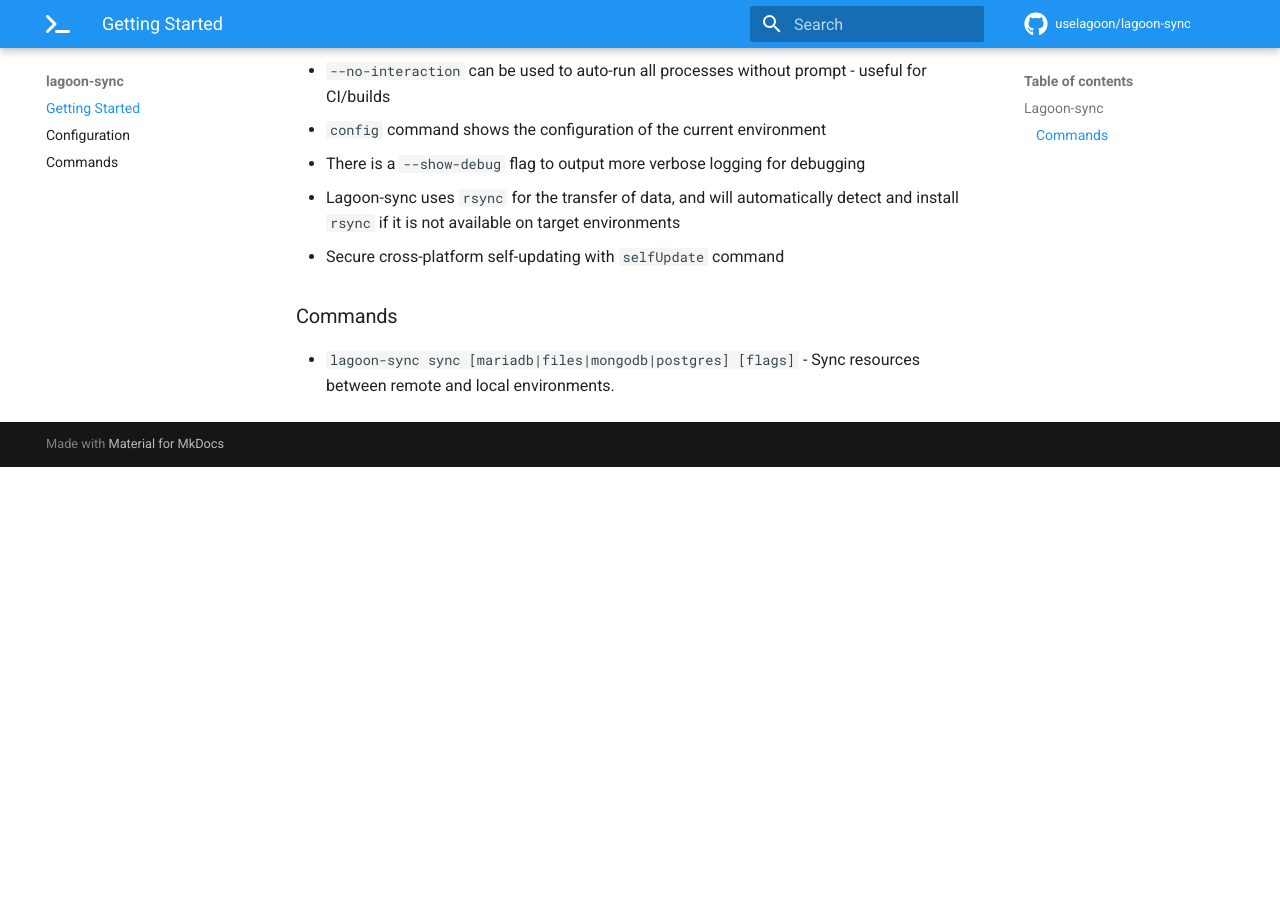
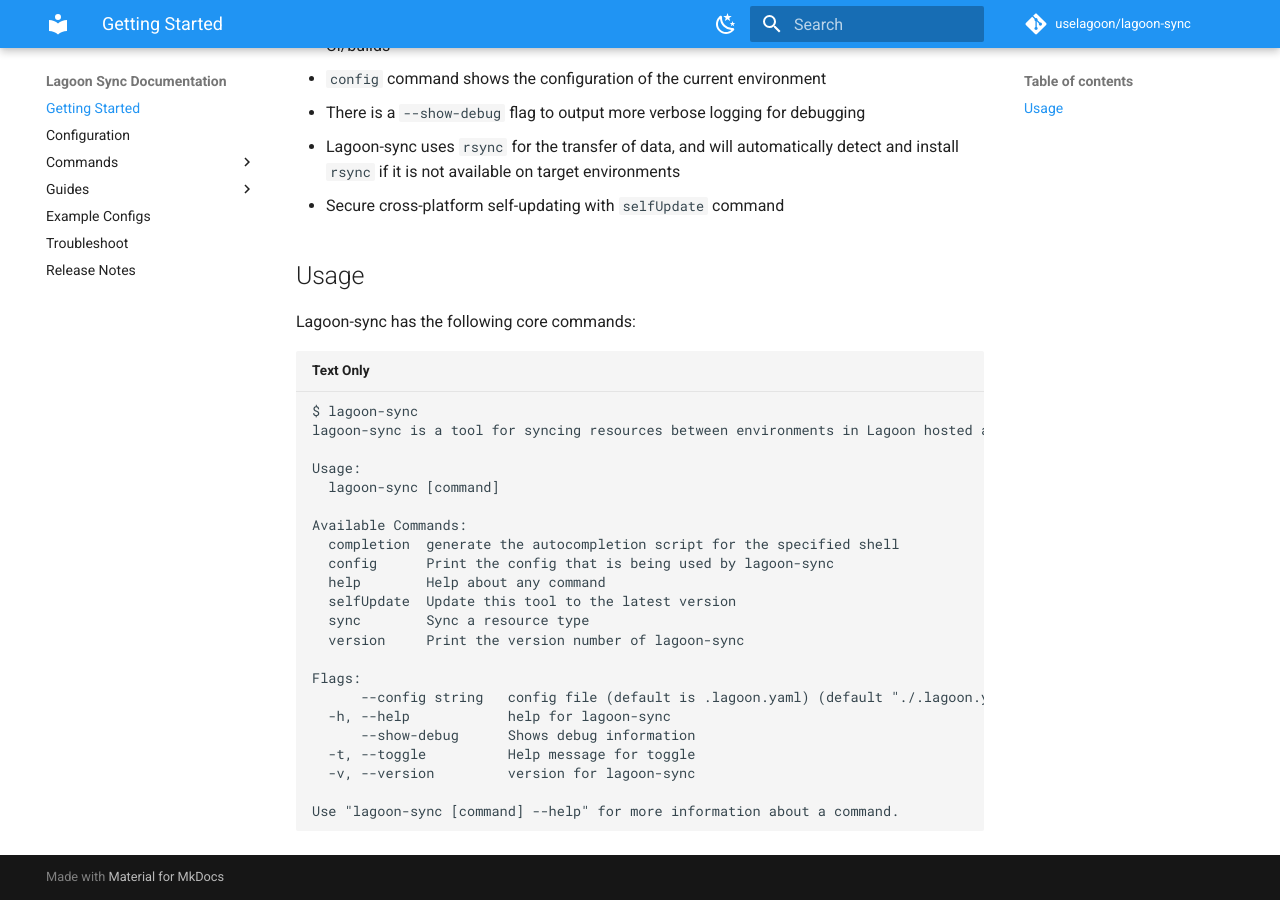
Before and after one commit to uselagoon/lagoon-sync, an MkDocs documentation site: the page built from docs/index.md, in a window 1280 px wide and 900 px high, scrolled down 534 px. Built offline with MkDocs 1.6.1 and Material for MkDocs 9.7.7, drawn with Linux system fonts in a browser that asks for light colours; comment, search, counter and statistics services are not loaded; before the commit the page ends 1001 px from its top, so only the background shows below that.

Commit message:
updating docs and mkdocs configuring

````diff
--- a/docs/index.md
+++ b/docs/index.md
@@ -16,7 +16,31 @@ Lagoon-sync offers:
 * Lagoon-sync uses `rsync` for the transfer of data, and will automatically detect and install `rsync` if it is not available on target environments
 * Secure cross-platform self-updating with `selfUpdate` command
 
+## Usage
 
-## Commands
+Lagoon-sync has the following core commands:
 
-* `lagoon-sync sync [mariadb|files|mongodb|postgres] [flags]` - Sync resources between remote and local environments.
+```
+$ lagoon-sync
+lagoon-sync is a tool for syncing resources between environments in Lagoon hosted applications. This includes files, databases, and configurations.
+
+Usage:
+  lagoon-sync [command]
+
+Available Commands:
+  completion  generate the autocompletion script for the specified shell
+  config      Print the config that is being used by lagoon-sync
+  help        Help about any command
+  selfUpdate  Update this tool to the latest version
+  sync        Sync a resource type
+  version     Print the version number of lagoon-sync
+
+Flags:
+      --config string   config file (default is .lagoon.yaml) (default "./.lagoon.yml")
+  -h, --help            help for lagoon-sync
+      --show-debug      Shows debug information
+  -t, --toggle          Help message for toggle
+  -v, --version         version for lagoon-sync
+
+Use "lagoon-sync [command] --help" for more information about a command.
+```
--- a/mkdocs.yml
+++ b/mkdocs.yml
@@ -1,32 +1,73 @@
-site_name: lagoon-sync
+site_name: Lagoon Sync Documentation
 site_url: https://uselagoon.github.io/lagoon-sync/
 repo_url: https://github.com/uselagoon/lagoon-sync/
 repo_name: uselagoon/lagoon-sync
+edit_uri: edit/main/docs
+site_author: The Lagoon Authors
+
+nav:
+  - Getting Started: index.md
+  - Configuration: config.md
+  - Commands:
+    - Overview: commands/overview.md
+    - Sync: commands/sync.md
+  - Guides:
+      - Syncing remote to local: guides/syncing-locally.md
+  - Example Configs: https://github.com/uselagoon/lagoon-sync/examples
+  - Troubleshoot: troubleshoot.md
+  - Release Notes: https://github.com/uselagoon/lagoon-sync/releases
+
 
 theme:
   name: 'material'
   palette:
-    primary: 'blue'
-    accent: 'light blue'
-  favicon: lagoon-sync-logo.png
-  icon:
-    logo: fontawesome/solid/terminal
-    repo: fontawesome/brands/github
+    # Palette toggle for light mode
+    - primary: 'blue'
+      accent: 'light blue'
+      toggle:
+        icon: material/weather-night
+        name: Switch to dark mode
+    # Palette toggle for dark mode
+    - scheme: slate
+      primary: 'blue'
+      toggle:
+        icon: material/brightness-7
+        name: Switch to light mode
+
+extra:
+  analytics:
+    provider: google
+    property: G-W1SJFEVFDB
 
 markdown_extensions:
+  - admonition
+  - attr_list
+  - def_list
+  - md_in_html
+  - mdx_truly_sane_lists
+  - pymdownx.caret
+  - pymdownx.details
+  - pymdownx.highlight:
+      anchor_linenums: true
+      line_spans: __span
+      pygments_lang_class: true
+      auto_title: true
+  - pymdownx.inlinehilite
+  - pymdownx.mark
+  - pymdownx.snippets
+  - pymdownx.tabbed:
+      alternate_style: true
+  - pymdownx.tilde
+  - pymdownx.tasklist:
+      custom_checkbox: true
+  - pymdownx.superfences
+  - tables
   - toc:
       permalink: "#"
-      baselevel: 2
-  - admonition
-  - attr_list
-  - tables
-  - pymdownx.highlight
-  - pymdownx.superfences
+      baselevel: 1
 
 plugins:
   - search
-
-nav:
-  - Getting Started: index.md
-  - Configuration: config.md
-  - Commands: commands/sync.md
+  # - redirects:
+  #     redirect_maps:
+  #       'lagoon/README.md': 'README.md'
````
Also changed, not shown: README.md (+1 -5 lines), docs/commands/config.md (added, +7 -0 lines), docs/commands/overview.md (added, +3 -0 lines), docs/commands/sync.md (+31 -0 lines), docs/contributing.md (added, +10 -0 lines), docs/installation.md (added, +58 -0 lines), docs/troubleshoot.md (added, +3 -0 lines), docs/updating.md (added, +15 -0 lines), docs/guides/syncing-locally.md (added), 1 other file.
